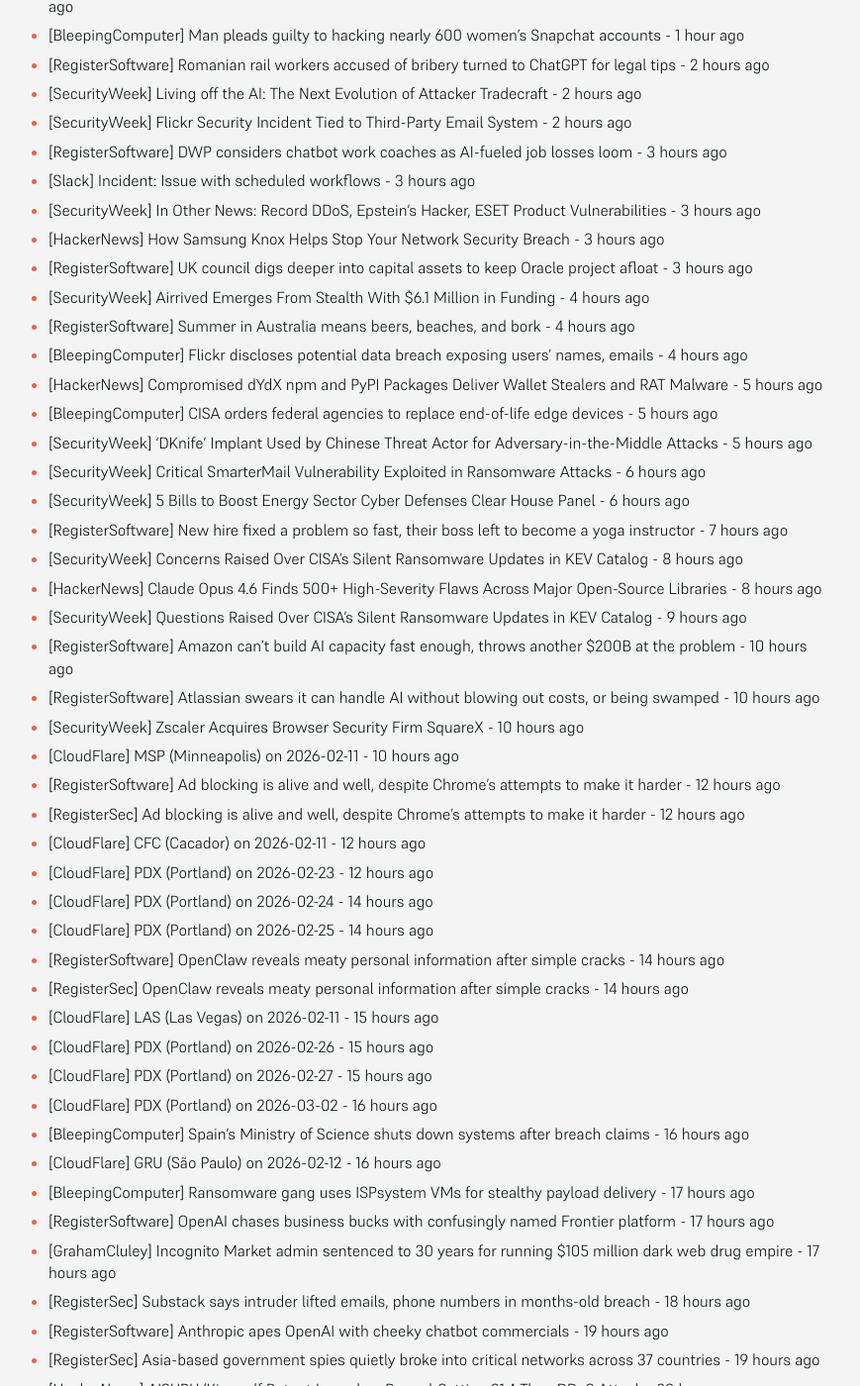
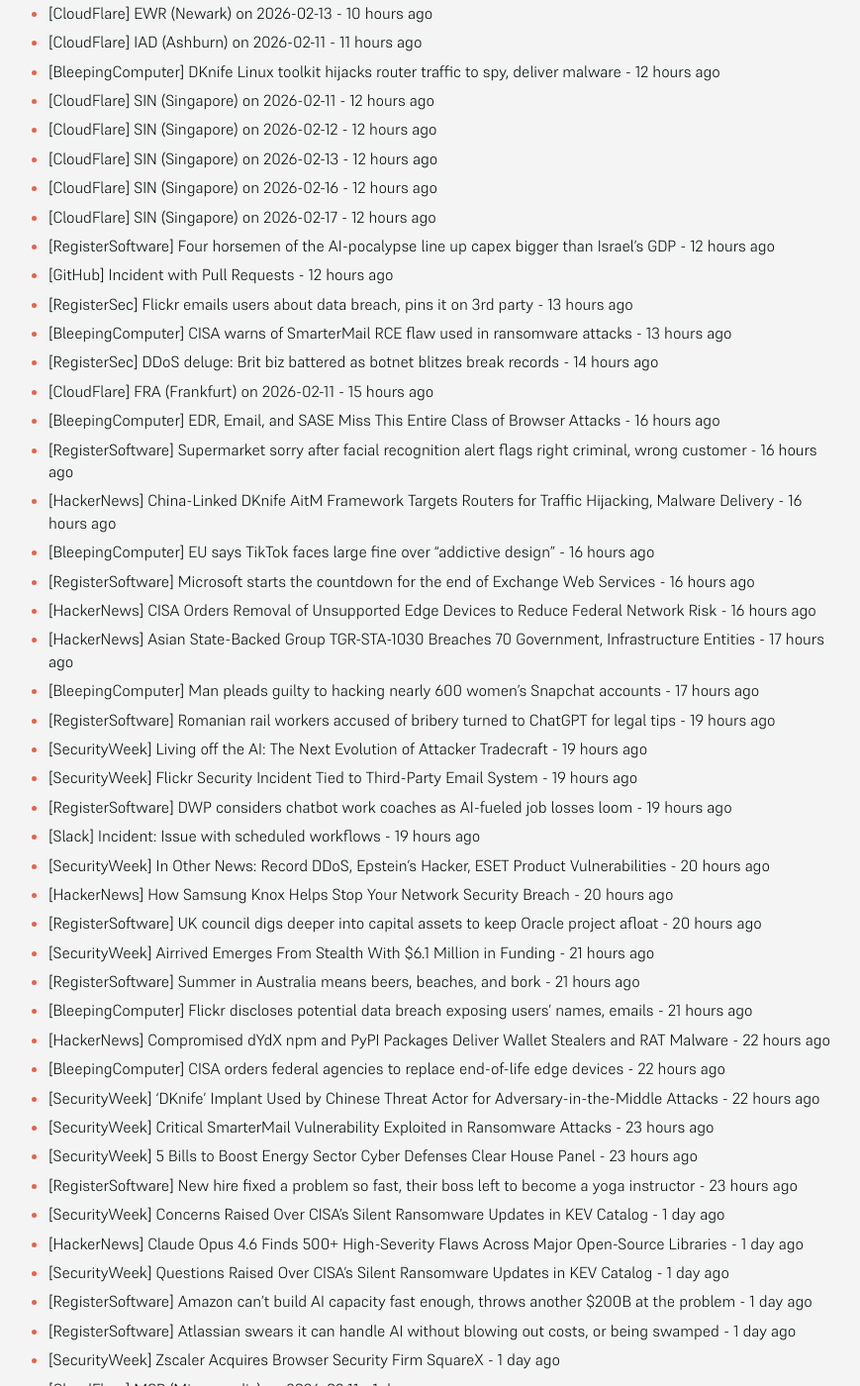
Before and after one commit to SecOpsNews/news, a Jekyll site: the page built from index.md, in a window 1280 px wide and 1400 px high, scrolled down 390 px. Shown: the whole window at 99% size, without its empty margins (215-1084 px from the left). Built offline with Jekyll 4.4.1, drawn with Linux system fonts in a browser that asks for light colours; some of the changed text lies outside the part shown.

Commit message:
New Feed

```diff
--- a/index.md
+++ b/index.md
@@ -9,66 +9,87 @@ description: Latest Updates
 
 <!-- SecOps start -->
 
-- [BleepingComputer] EU says TikTok faces large fine over "addictive design" - 9 minutes ago
-- [RegisterSoftware] Microsoft starts the countdown for the end of Exchange Web Services - 9 minutes ago
-- [HackerNews] CISA Orders Removal of Unsupported Edge Devices to Reduce Federal Network Risk - 9 minutes ago
-- [HackerNews] Asian State-Backed Group TGR-STA-1030 Breaches 70 Government, Infrastructure Entities - 1 hour ago
-- [BleepingComputer] Man pleads guilty to hacking nearly 600 women’s Snapchat accounts - 1 hour ago
-- [RegisterSoftware] Romanian rail workers accused of bribery turned to ChatGPT for legal tips - 2 hours ago
-- [SecurityWeek] Living off the AI: The Next Evolution of Attacker Tradecraft - 2 hours ago
-- [SecurityWeek] Flickr Security Incident Tied to Third-Party Email System - 2 hours ago
-- [RegisterSoftware] DWP considers chatbot work coaches as AI-fueled job losses loom - 3 hours ago
-- [Slack] Incident: Issue with scheduled workflows - 3 hours ago
-- [SecurityWeek] In Other News: Record DDoS, Epstein’s Hacker, ESET Product Vulnerabilities - 3 hours ago
-- [HackerNews] How Samsung Knox Helps Stop Your Network Security Breach - 3 hours ago
-- [RegisterSoftware] UK council digs deeper into capital assets to keep Oracle project afloat - 3 hours ago
-- [SecurityWeek] Airrived Emerges From Stealth With $6.1 Million in Funding - 4 hours ago
-- [RegisterSoftware] Summer in Australia means beers, beaches, and bork - 4 hours ago
-- [BleepingComputer] Flickr discloses potential data breach exposing users' names, emails - 4 hours ago
-- [HackerNews] Compromised dYdX npm and PyPI Packages Deliver Wallet Stealers and RAT Malware - 5 hours ago
-- [BleepingComputer] CISA orders federal agencies to replace end-of-life edge devices - 5 hours ago
-- [SecurityWeek] ‘DKnife’ Implant Used by Chinese Threat Actor for Adversary-in-the-Middle Attacks - 5 hours ago
-- [SecurityWeek] Critical SmarterMail Vulnerability Exploited in Ransomware Attacks - 6 hours ago
-- [SecurityWeek] 5 Bills to Boost Energy Sector Cyber Defenses Clear House Panel - 6 hours ago
-- [RegisterSoftware] New hire fixed a problem so fast, their boss left to become a yoga instructor - 7 hours ago
-- [SecurityWeek] Concerns Raised Over CISA’s Silent Ransomware Updates in KEV Catalog - 8 hours ago
-- [HackerNews] Claude Opus 4.6 Finds 500+ High-Severity Flaws Across Major Open-Source Libraries - 8 hours ago
-- [SecurityWeek] Questions Raised Over CISA’s Silent Ransomware Updates in KEV Catalog - 9 hours ago
-- [RegisterSoftware] Amazon can't build AI capacity fast enough, throws another $200B at the problem - 10 hours ago
-- [RegisterSoftware] Atlassian swears it can handle AI without blowing out costs, or being swamped - 10 hours ago
-- [SecurityWeek] Zscaler Acquires Browser Security Firm SquareX - 10 hours ago
-- [CloudFlare] MSP (Minneapolis) on 2026-02-11 - 10 hours ago
-- [RegisterSoftware] Ad blocking is alive and well, despite Chrome's attempts to make it harder - 12 hours ago
-- [RegisterSec] Ad blocking is alive and well, despite Chrome's attempts to make it harder - 12 hours ago
-- [CloudFlare] CFC (Cacador) on 2026-02-11 - 12 hours ago
-- [CloudFlare] PDX (Portland) on 2026-02-23 - 12 hours ago
-- [CloudFlare] PDX (Portland) on 2026-02-24 - 14 hours ago
-- [CloudFlare] PDX (Portland) on 2026-02-25 - 14 hours ago
-- [RegisterSoftware] OpenClaw reveals meaty personal information after simple cracks - 14 hours ago
-- [RegisterSec] OpenClaw reveals meaty personal information after simple cracks - 14 hours ago
-- [CloudFlare] LAS (Las Vegas) on 2026-02-11 - 15 hours ago
-- [CloudFlare] PDX (Portland) on 2026-02-26 - 15 hours ago
-- [CloudFlare] PDX (Portland) on 2026-02-27 - 15 hours ago
-- [CloudFlare] PDX (Portland) on 2026-03-02 - 16 hours ago
-- [BleepingComputer] Spain's Ministry of Science shuts down systems after breach claims - 16 hours ago
-- [CloudFlare] GRU (São Paulo) on 2026-02-12 - 16 hours ago
-- [BleepingComputer] Ransomware gang uses ISPsystem VMs for stealthy payload delivery - 17 hours ago
-- [RegisterSoftware] OpenAI chases business bucks with confusingly named Frontier platform - 17 hours ago
-- [GrahamCluley] Incognito Market admin sentenced to 30 years for running $105 million dark web drug empire - 17 hours ago
-- [RegisterSec] Substack says intruder lifted emails, phone numbers in months-old breach - 18 hours ago
-- [RegisterSoftware] Anthropic apes OpenAI with cheeky chatbot commercials - 19 hours ago
-- [RegisterSec] Asia-based government spies quietly broke into critical networks across 37 countries - 19 hours ago
-- [HackerNews] AISURU/Kimwolf Botnet Launches Record-Setting 31.4 Tbps DDoS Attack - 20 hours ago
-- [BleepingComputer] Microsoft to shut down Exchange Online EWS in April 2027 - 20 hours ago
-- [RegisterSoftware] Most SAP migrations bust budgets and project timelines, research finds - 20 hours ago
-- [BleepingComputer] Italian university La Sapienza goes offline after cyberattack - 20 hours ago
-- [RegisterSoftware] Microsoft declares 'reliability' a priority for Visual Studio AI - 21 hours ago
-- [RegisterSec] Betterment breach may expose 1.4M users after social engineering attack - 21 hours ago
-- [BleepingComputer] When cloud logs fall short, the network tells the truth - 22 hours ago
-- [BleepingComputer] Romanian oil pipeline operator Conpet discloses cyberattack - 22 hours ago
-- [SecurityWeek] Substack Discloses Security Incident After Hacker Leaks Data - 22 hours ago
-- [RegisterSoftware] Microsoft sets Copilot agents loose on your OneDrive files - 23 hours ago
-- [RegisterSoftware] UK's 'world-first' deepfake detection framework unlikely to stop the fakes, says expert - 23 hours ago
+- [HIBP] Substack - 663,121 breached accounts - 5 hours ago
+- [RegisterSoftware] AI video company arouses fury by boasting about replacing creative jobs - 9 hours ago
+- [BleepingComputer] Germany warns of Signal account hijacking targeting senior figures - 10 hours ago
+- [RegisterSoftware] Four horsemen of the AI-pocalypse line up capex bigger than Israel's GDP - 10 hours ago
+- [CloudFlare] EWR (Newark) on 2026-02-13 - 10 hours ago
+- [CloudFlare] IAD (Ashburn) on 2026-02-11 - 11 hours ago
+- [BleepingComputer] DKnife Linux toolkit hijacks router traffic to spy, deliver malware - 12 hours ago
+- [CloudFlare] SIN (Singapore) on 2026-02-11 - 12 hours ago
+- [CloudFlare] SIN (Singapore) on 2026-02-12 - 12 hours ago
+- [CloudFlare] SIN (Singapore) on 2026-02-13 - 12 hours ago
+- [CloudFlare] SIN (Singapore) on 2026-02-16 - 12 hours ago
+- [CloudFlare] SIN (Singapore) on 2026-02-17 - 12 hours ago
+- [RegisterSoftware] Four horsemen of the AI-pocalypse line up capex bigger than Israel’s GDP - 12 hours ago
+- [GitHub] Incident with Pull Requests - 12 hours ago
+- [RegisterSec] Flickr emails users about data breach, pins it on 3rd party - 13 hours ago
+- [BleepingComputer] CISA warns of SmarterMail RCE flaw used in ransomware attacks - 13 hours ago
+- [RegisterSec] DDoS deluge: Brit biz battered as botnet blitzes break records - 14 hours ago
+- [CloudFlare] FRA (Frankfurt) on 2026-02-11 - 15 hours ago
+- [BleepingComputer] EDR, Email, and SASE Miss This Entire Class of Browser Attacks - 16 hours ago
+- [RegisterSoftware] Supermarket sorry after facial recognition alert flags right criminal, wrong customer - 16 hours ago
+- [HackerNews] China-Linked DKnife AitM Framework Targets Routers for Traffic Hijacking, Malware Delivery - 16 hours ago
+- [BleepingComputer] EU says TikTok faces large fine over "addictive design" - 16 hours ago
+- [RegisterSoftware] Microsoft starts the countdown for the end of Exchange Web Services - 16 hours ago
+- [HackerNews] CISA Orders Removal of Unsupported Edge Devices to Reduce Federal Network Risk - 16 hours ago
+- [HackerNews] Asian State-Backed Group TGR-STA-1030 Breaches 70 Government, Infrastructure Entities - 17 hours ago
+- [BleepingComputer] Man pleads guilty to hacking nearly 600 women’s Snapchat accounts - 17 hours ago
+- [RegisterSoftware] Romanian rail workers accused of bribery turned to ChatGPT for legal tips - 19 hours ago
+- [SecurityWeek] Living off the AI: The Next Evolution of Attacker Tradecraft - 19 hours ago
+- [SecurityWeek] Flickr Security Incident Tied to Third-Party Email System - 19 hours ago
+- [RegisterSoftware] DWP considers chatbot work coaches as AI-fueled job losses loom - 19 hours ago
+- [Slack] Incident: Issue with scheduled workflows - 19 hours ago
+- [SecurityWeek] In Other News: Record DDoS, Epstein’s Hacker, ESET Product Vulnerabilities - 20 hours ago
+- [HackerNews] How Samsung Knox Helps Stop Your Network Security Breach - 20 hours ago
+- [RegisterSoftware] UK council digs deeper into capital assets to keep Oracle project afloat - 20 hours ago
+- [SecurityWeek] Airrived Emerges From Stealth With $6.1 Million in Funding - 21 hours ago
+- [RegisterSoftware] Summer in Australia means beers, beaches, and bork - 21 hours ago
+- [BleepingComputer] Flickr discloses potential data breach exposing users' names, emails - 21 hours ago
+- [HackerNews] Compromised dYdX npm and PyPI Packages Deliver Wallet Stealers and RAT Malware - 22 hours ago
+- [BleepingComputer] CISA orders federal agencies to replace end-of-life edge devices - 22 hours ago
+- [SecurityWeek] ‘DKnife’ Implant Used by Chinese Threat Actor for Adversary-in-the-Middle Attacks - 22 hours ago
+- [SecurityWeek] Critical SmarterMail Vulnerability Exploited in Ransomware Attacks - 23 hours ago
+- [SecurityWeek] 5 Bills to Boost Energy Sector Cyber Defenses Clear House Panel - 23 hours ago
+- [RegisterSoftware] New hire fixed a problem so fast, their boss left to become a yoga instructor - 23 hours ago
+- [SecurityWeek] Concerns Raised Over CISA’s Silent Ransomware Updates in KEV Catalog - 1 day ago
+- [HackerNews] Claude Opus 4.6 Finds 500+ High-Severity Flaws Across Major Open-Source Libraries - 1 day ago
+- [SecurityWeek] Questions Raised Over CISA’s Silent Ransomware Updates in KEV Catalog - 1 day ago
+- [RegisterSoftware] Amazon can't build AI capacity fast enough, throws another $200B at the problem - 1 day ago
+- [RegisterSoftware] Atlassian swears it can handle AI without blowing out costs, or being swamped - 1 day ago
+- [SecurityWeek] Zscaler Acquires Browser Security Firm SquareX - 1 day ago
+- [CloudFlare] MSP (Minneapolis) on 2026-02-11 - 1 day ago
+- [RegisterSoftware] Ad blocking is alive and well, despite Chrome's attempts to make it harder - 1 day ago
+- [RegisterSec] Ad blocking is alive and well, despite Chrome's attempts to make it harder - 1 day ago
+- [CloudFlare] CFC (Cacador) on 2026-02-11 - 1 day ago
+- [CloudFlare] PDX (Portland) on 2026-02-23 - 1 day ago
+- [CloudFlare] PDX (Portland) on 2026-02-24 - 1 day ago
+- [CloudFlare] PDX (Portland) on 2026-02-25 - 1 day ago
+- [RegisterSoftware] OpenClaw reveals meaty personal information after simple cracks - 1 day ago
+- [RegisterSec] OpenClaw reveals meaty personal information after simple cracks - 1 day ago
+- [CloudFlare] LAS (Las Vegas) on 2026-02-11 - 1 day ago
+- [CloudFlare] PDX (Portland) on 2026-02-26 - 1 day ago
+- [CloudFlare] PDX (Portland) on 2026-02-27 - 1 day ago
+- [CloudFlare] PDX (Portland) on 2026-03-02 - 1 day ago
+- [BleepingComputer] Spain's Ministry of Science shuts down systems after breach claims - 1 day ago
+- [CloudFlare] GRU (São Paulo) on 2026-02-12 - 1 day ago
+- [BleepingComputer] Ransomware gang uses ISPsystem VMs for stealthy payload delivery - 1 day ago
+- [RegisterSoftware] OpenAI chases business bucks with confusingly named Frontier platform - 1 day ago
+- [GrahamCluley] Incognito Market admin sentenced to 30 years for running $105 million dark web drug empire - 1 day ago
+- [RegisterSec] Substack says intruder lifted emails, phone numbers in months-old breach - 1 day ago
+- [RegisterSoftware] Anthropic apes OpenAI with cheeky chatbot commercials - 1 day ago
+- [RegisterSec] Asia-based government spies quietly broke into critical networks across 37 countries - 1 day ago
+- [HackerNews] AISURU/Kimwolf Botnet Launches Record-Setting 31.4 Tbps DDoS Attack - 1 day ago
+- [BleepingComputer] Microsoft to shut down Exchange Online EWS in April 2027 - 1 day ago
+- [RegisterSoftware] Most SAP migrations bust budgets and project timelines, research finds - 1 day ago
+- [BleepingComputer] Italian university La Sapienza goes offline after cyberattack - 1 day ago
+- [RegisterSoftware] Microsoft declares 'reliability' a priority for Visual Studio AI - 1 day ago
+- [RegisterSec] Betterment breach may expose 1.4M users after social engineering attack - 1 day ago
+- [BleepingComputer] When cloud logs fall short, the network tells the truth - 1 day ago
+- [BleepingComputer] Romanian oil pipeline operator Conpet discloses cyberattack - 1 day ago
+- [SecurityWeek] Substack Discloses Security Incident After Hacker Leaks Data - 1 day ago
+- [RegisterSoftware] Microsoft sets Copilot agents loose on your OneDrive files - 1 day ago
+- [RegisterSoftware] UK's 'world-first' deepfake detection framework unlikely to stop the fakes, says expert - 1 day ago
 - [SecurityWeek] Nullify Secures $12.5 Million in Seed Funding for Cybersecurity AI Workforce - 1 day ago
 - [SecurityWeek] VS Code Configs Expose GitHub Codespaces to Attacks - 1 day ago
 - [RegisterSoftware] Curse of AI to push up PC prices as memory and CPU shortages bite - 1 day ago
@@ -95,69 +116,10 @@ description: Latest Updates
 - [SecurityWeek] Cisco, F5 Patch High-Severity Vulnerabilities - 1 day ago
 - [RegisterSoftware] Three clues that your LLM may be poisoned with a sleeper-agent back door - 1 day ago
 - [RegisterSec] Three clues that your LLM may be poisoned with a sleeper-agent back door - 1 day ago
-- [RegisterSoftware] Satya Nadella decides Microsoft needs an engineering quality czar - 1 day ago
-- [HackerNews] Malicious NGINX Configurations Enable Large-Scale Web Traffic Hijacking Campaign - 1 day ago
-- [HackerNews] Critical n8n Flaw CVE-2026-25049 Enables System Command Execution via Malicious Workflows - 1 day ago
-- [RegisterSec] Satya Nadella decides Microsoft needs an engineering quality czar - 1 day ago
-- [FullDisclosure] [KIS-2026-01] Blesta <= 5.13.1 (confirm_url) Reflected Cross-Site Scripting Vulnerability - 1 day ago
-- [FullDisclosure] [KIS-2026-02] Blesta <= 5.13.1 (Admin Interface) Multiple PHP Object Injection Vulnerabilities - 1 day ago
-- [FullDisclosure] [KIS-2026-03] Blesta <= 5.13.1 (2Checkout) Multiple PHP Object Injection Vulnerabilities - 1 day ago
-- [FullDisclosure] CyberDanube Security Research 20260119-0 | Authenticated Command Injection in Phoenix Contact TC Router Series - 1 day ago
-- [HackerNews] Hackers Exploit React2Shell to Hijack Web Traffic via Compromised NGINX Servers - 1 day ago
-- [FullDisclosure] SEC Consult SA-20260202-0 :: Multiple vulnerabilities in Native Instruments Native Access (MacOS) - 1 day ago
-- [RegisterSoftware] AI’s lust for memory drags down the smartphone industry, and Qualcomm with it - 1 day ago
-- [GrahamCluley] Smashing Security podcast #453: The Epstein Files didn’t hide this hacker very well - 1 day ago
-- [HIBP] Betterment - 1,435,174 breached accounts - 1 day ago
-- [BleepingComputer] Hackers compromise NGINX servers to redirect user traffic - 1 day ago
-- [CloudFlare] PDX (Portland) on 2026-02-10 - 1 day ago
-- [CloudFlare] PDX (Portland) on 2026-02-11 - 1 day ago
-- [RegisterSoftware] Bots are taking over the internet and AI users are to blame - 1 day ago
-- [CloudFlare] PDX (Portland) on 2026-02-12 - 1 day ago
-- [CloudFlare] PDX (Portland) on 2026-02-13 - 1 day ago
-- [CloudFlare] PDX (Portland) on 2026-02-17 - 1 day ago
-- [CloudFlare] LYS (Lyon) on 2026-02-10 - 1 day ago
-- [CloudFlare] OSL (Oslo) on 2026-02-11 - 1 day ago
-- [CloudFlare] OSL (Oslo) on 2026-02-12 - 1 day ago
-- [CloudFlare] PDX (Portland) on 2026-02-18 - 1 day ago
-- [CloudFlare] PDX (Portland) on 2026-02-19 - 1 day ago
-- [CloudFlare] PDX (Portland) on 2026-02-20 - 1 day ago
-- [BleepingComputer] Critical n8n flaws disclosed along with public exploits - 1 day ago
-- [RegisterSec] AWS intruder achieved admin access in under 10 minutes thanks to AI assist, researchers say - 1 day ago
-- [RegisterSoftware] AWS intruder achieved admin access in under 10 minutes thanks to AI assist, researchers say - 1 day ago
-- [CloudFlare] EZE (Buenos Aires) on 2026-02-09 - 1 day ago
-- [RegisterSoftware] Anthropic cements its position as the not-OpenAI with no-ads pledge - 1 day ago
-- [CloudFlare] GIG (Rio de Janeiro) on 2026-02-10 - 1 day ago
-- [CloudFlare] EWR (Newark) on 2026-02-13 - 1 day ago
-- [HackerNews] DEAD#VAX Malware Campaign Deploys AsyncRAT via IPFS-Hosted VHD Phishing Files - 1 day ago
-- [HackerNews] Microsoft Develops Scanner to Detect Backdoors in Open-Weight Large Language Models - 1 day ago
-- [RegisterSec] Critical SolarWinds Web Help Desk bug under attack - 1 day ago
-- [BleepingComputer] CISA: VMware ESXi flaw now exploited in ransomware attacks - 1 day ago
-- [RegisterSoftware] Rise of AI means companies could pass on SaaS - 1 day ago
-- [RegisterSoftware] Why high-performance Java is becoming a business imperative - 1 day ago
-- [BleepingComputer] The Double-Edged Sword of Non-Human Identities - 1 day ago
-- [RegisterSoftware] DWP finds Copilot saves civil servants a whopping 19 minutes a day - 1 day ago
-- [BleepingComputer] CISA warns of five-year-old GitLab flaw exploited in attacks - 1 day ago
-- [BleepingComputer] New Amaranth Dragon cyberespionage group exploits WinRAR flaw - 1 day ago
-- [BleepingComputer] EDR killer tool uses signed kernel driver from forensic software - 1 day ago
-- [HackerNews] China-Linked Amaranth-Dragon Exploits WinRAR Flaw in Espionage Campaigns - 1 day ago
-- [SecurityWeek] Blockchain Intelligence Firm TRM Labs Raises $70 Million at $1 Billion Valuation - 1 day ago
-- [CloudFlare] HEL (Helsinki) on 2026-02-10 - 2 days ago
-- [RegisterSoftware] Microsoft actually does something useful, adds Sysmon to Windows - 2 days ago
-- [RegisterSoftware] UK watchdog to rule on £246M Post Office subsidy over Horizon scandal and IR35 - 2 days ago
-- [RegisterSec] Nitrogen ransomware is so broken even the crooks can't unlock your files - 2 days ago
-- [BleepingComputer] Microsoft rolls out native Sysmon monitoring in Windows 11 - 2 days ago
-- [SecurityWeek] Cyber Insights 2026: Cyberwar and Rising Nation State Threats - 2 days ago
-- [SecurityWeek] Vulnerabilities Allowed Full Compromise of Google Looker Instances - 2 days ago
-- [CloudFlare] HEL (Helsinki) on 2026-02-11 - 2 days ago
-- [BleepingComputer] Coinbase confirms insider breach linked to leaked support tool screenshots - 2 days ago
-- [BleepingComputer] Owner of Incognito dark web drugs market gets 30 years in prison - 2 days ago
-- [HackerNews] Orchid Security Introduces Continuous Identity Observability for Enterprise Applications - 2 days ago
-- [SecurityWeek] Orion Raises $32 Million for Data Security - 2 days ago
-- [SecurityWeek] Varonis Acquisition of AllTrue.ai Valued at $150 Million - 2 days ago
-- [RegisterSoftware] 'The EU runs on Microsoft' – and Uncle Sam could turn it off, claims MEP - 2 days ago
-- [RegisterSoftware] EU's fishy digital certificate system leaves exporters floundering - 2 days ago
-- [SecurityWeek] DockerDash Flaw in Docker AI Assistant Leads to RCE, Data Theft - 2 days ago
-- [RegisterSec] Universal £7,500 payout offered to PSNI staff over major data breach - 2 days ago
+- [RegisterSoftware] Satya Nadella decides Microsoft needs an engineering quality czar - 2 days ago
+- [HackerNews] Malicious NGINX Configurations Enable Large-Scale Web Traffic Hijacking Campaign - 2 days ago
+- [HackerNews] Critical n8n Flaw CVE-2026-25049 Enables System Command Execution via Malicious Workflows - 2 days ago
+- [RegisterSec] Satya Nadella decides Microsoft needs an engineering quality czar - 2 days ago
 - [DataBreaches] Russian-linked hackers appear to have launched a crippling cyberattack on Western New Mexico University - 9 months ago
 - [DataBreaches] SK Telecom vows to take full responsibility for damage from recent data leak - 9 months ago
 - [HackerNews] Storm-1977 Hits Education Clouds with AzureChecker, Deploys 200+ Crypto Mining Containers - 9 months ago
```
